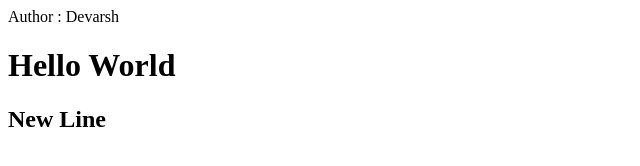
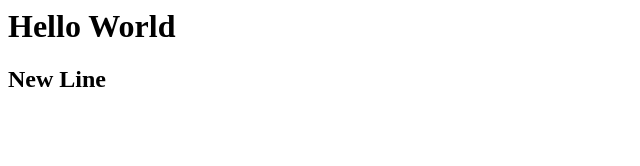
Before and after one commit to MrDevarsh/demo, a plain HTML site: page index.html in a window 1280 px wide. Shown: the whole page, without its empty margins (0-640 px from the left). Drawn offline with Linux system fonts and the light colour scheme.

Commit message:
Hello This is a sample message

```diff
--- a/index.html
+++ b/index.html
@@ -2,7 +2,7 @@
 
     <body>
 
-        Author : Devarsh
+
 
 
         <h1>Hello World</h1>
```
